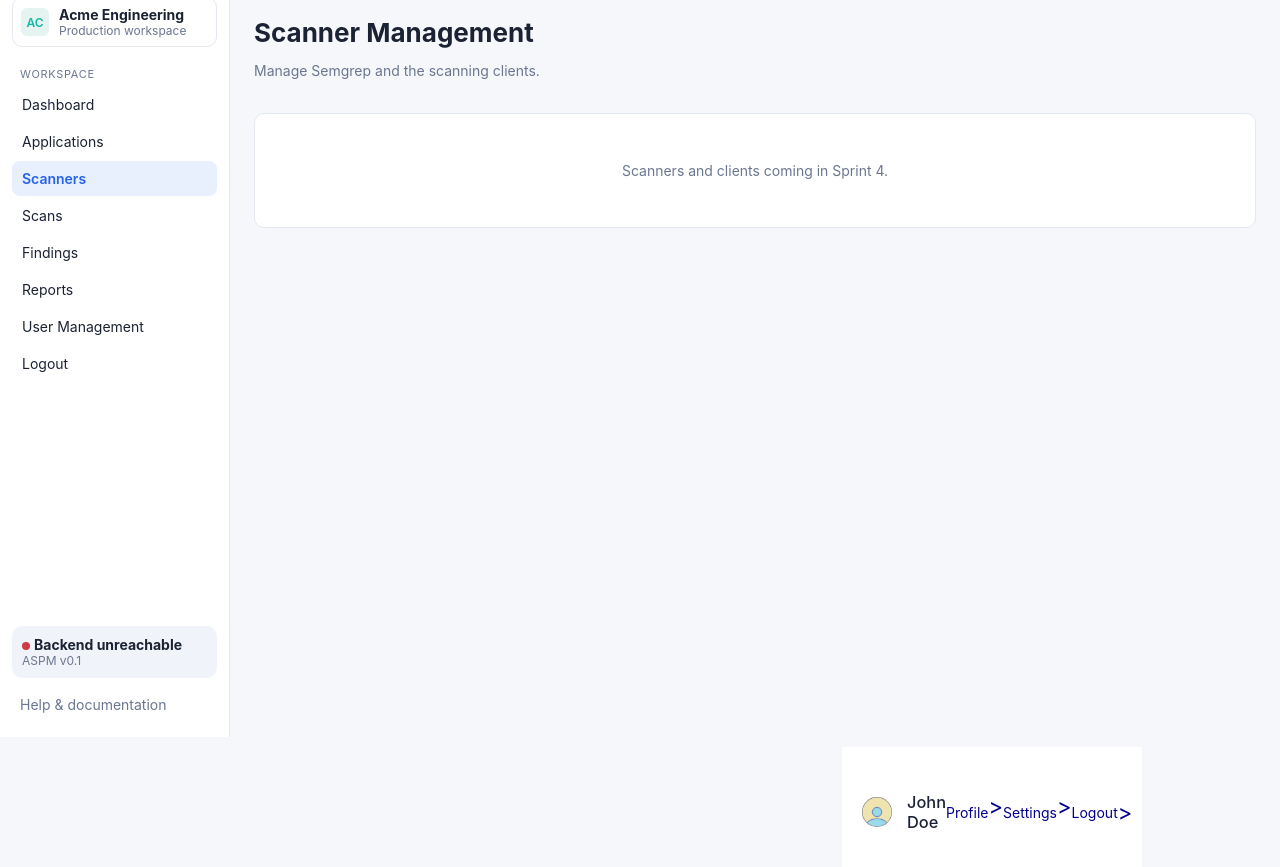
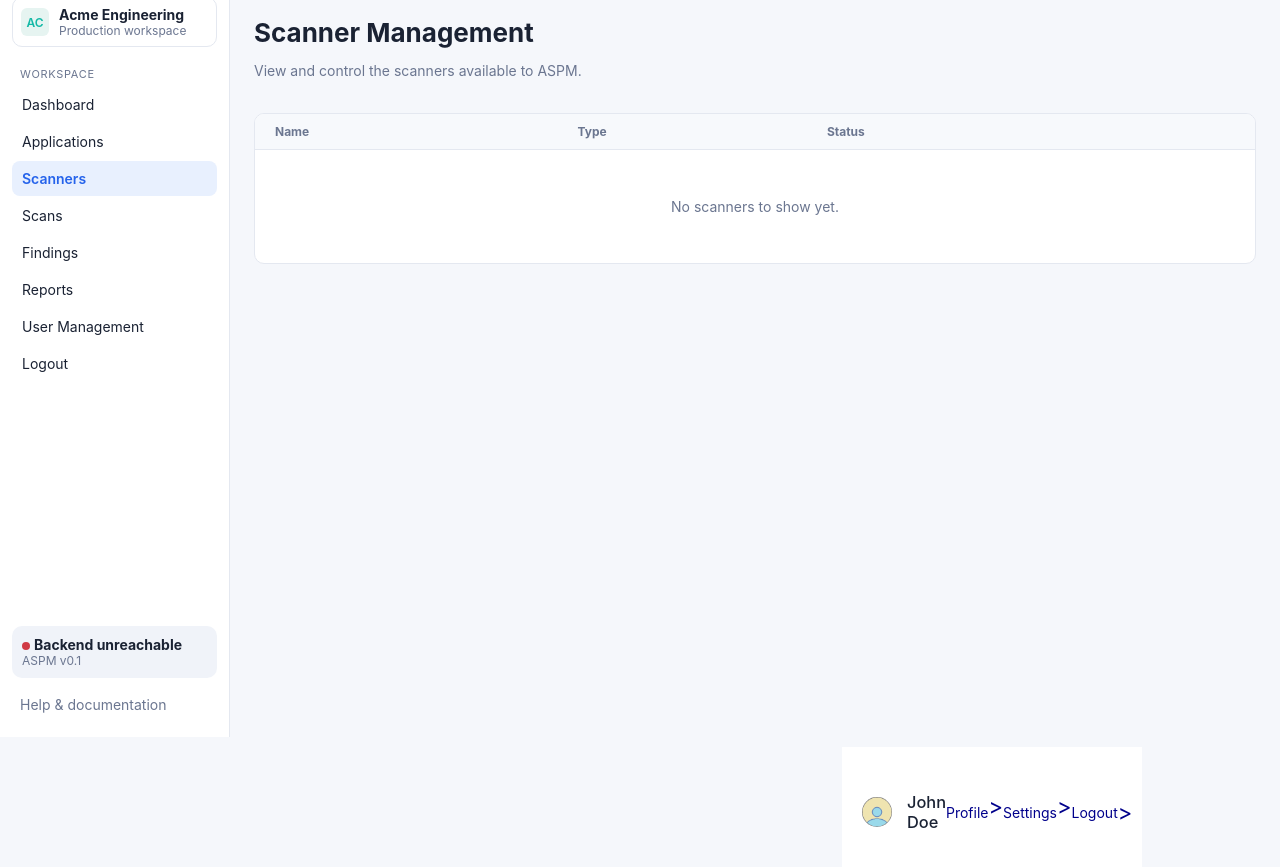
Before and after one commit to TheNerd123/ASPM-Project, a plain HTML site: page frontend/scanners.html in a window 1280 px wide. Shown: the part 63-930 px from the top of the page. Drawn offline with Linux system fonts and the light colour scheme; no server answers.

Commit message:
Edited and finalized the scanner management frontend layout

```diff
--- /dev/null
+++ b/frontend/css/scanners.css
@@ -0,0 +1,13 @@
+/* Scanner management page (Story AP-74-style: AP-152 to AP-155). Builds on css/style.css. */
+.table-card { padding: 0; overflow: hidden; }
+.table-wrap { overflow-x: auto; position: relative; }
+.scanner-table { min-width: 560px; }
+.scanner-table th:first-child, .scanner-table td:first-child { padding-left: 20px; }
+.scanner-table th:last-child, .scanner-table td:last-child { padding-right: 20px; text-align: right; }
+.scanner-table tbody tr:hover td { background: #fafbfe; }
+.scanner-table td.empty { text-align: center; }
+
+.sr-only {
+  position: absolute; width: 1px; height: 1px; margin: -1px; padding: 0;
+  overflow: hidden; clip: rect(0 0 0 0); white-space: nowrap; border: 0;
+}
--- a/frontend/scanners.html
+++ b/frontend/scanners.html
@@ -5,16 +5,34 @@
   <meta name="viewport" content="width=device-width, initial-scale=1">
   <title>Scanners | ASPM</title>
   <link rel="stylesheet" href="css/style.css">
+    <link rel="stylesheet" href="css/scanners.css">
 </head>
 <body data-page="scanners" data-title="Scanner Management">
   <main id="content">
     <div class="page-head">
       <div>
         <h1>Scanner Management</h1>
-        <p class="muted">Manage Semgrep and the scanning clients.</p>
+        <p class="muted" id="scanner-count">View and control the scanners available to ASPM.</p>
       </div>
     </div>
-    <div class="card empty">Scanners and clients coming in Sprint 4.</div>
+    <p class="toggle-error" id="scanner-error" hidden></p>
+    <div class="card table-card">
+  <div class="table-wrap">
+    <table class="scanner-table">
+      <thead>
+        <tr>
+          <th>Name</th>
+          <th>Type</th>
+          <th>Status</th>
+          <th><span class="sr-only">Actions</span></th>
+        </tr>
+      </thead>
+      <tbody id="scanner-rows">
+        <tr><td colspan="4" class="empty">No scanners to show yet.</td></tr>
+      </tbody>
+    </table>
+  </div>
+</div>
   </main>
 
   <script src="js/config.js"></script>
```
